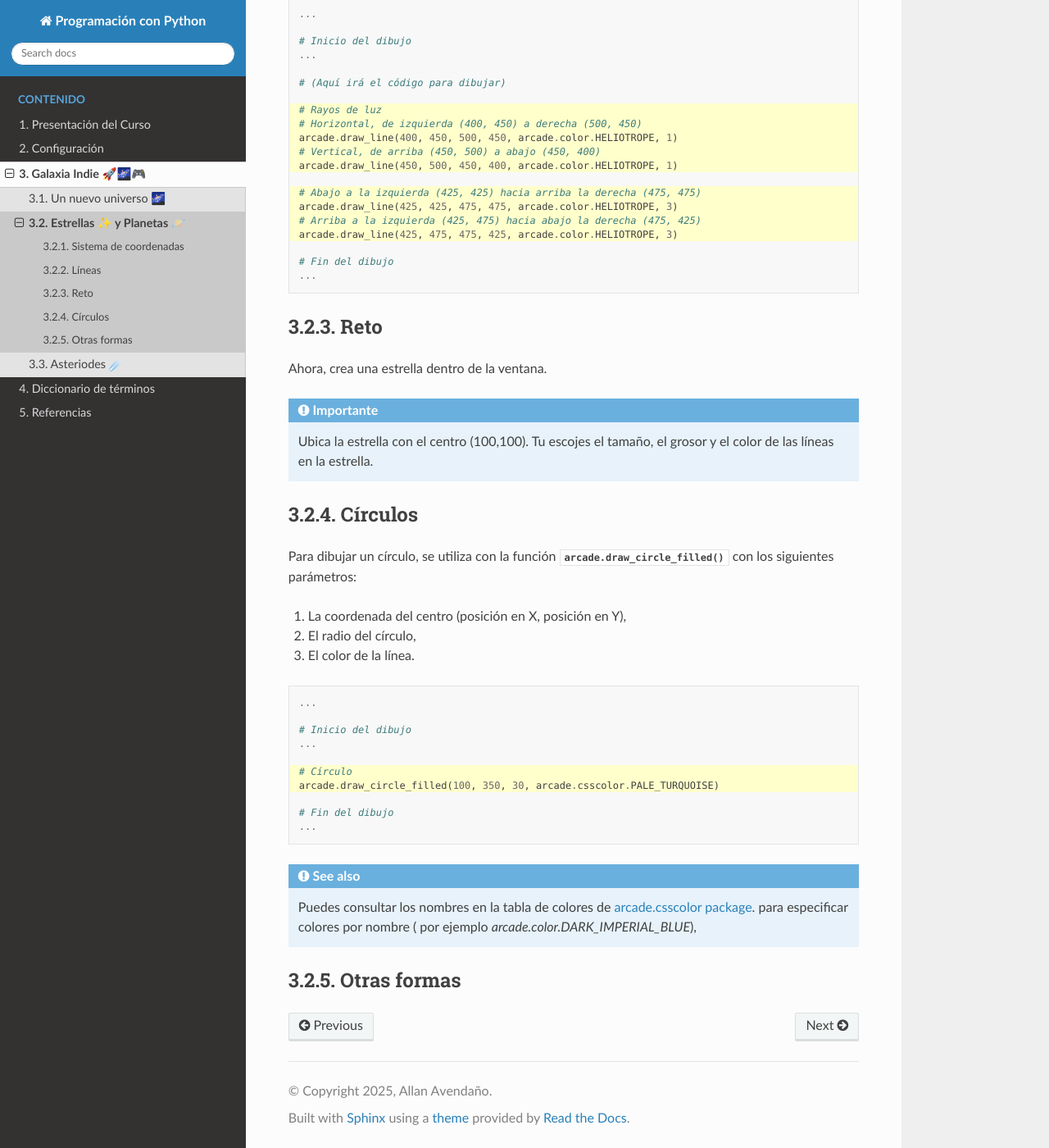
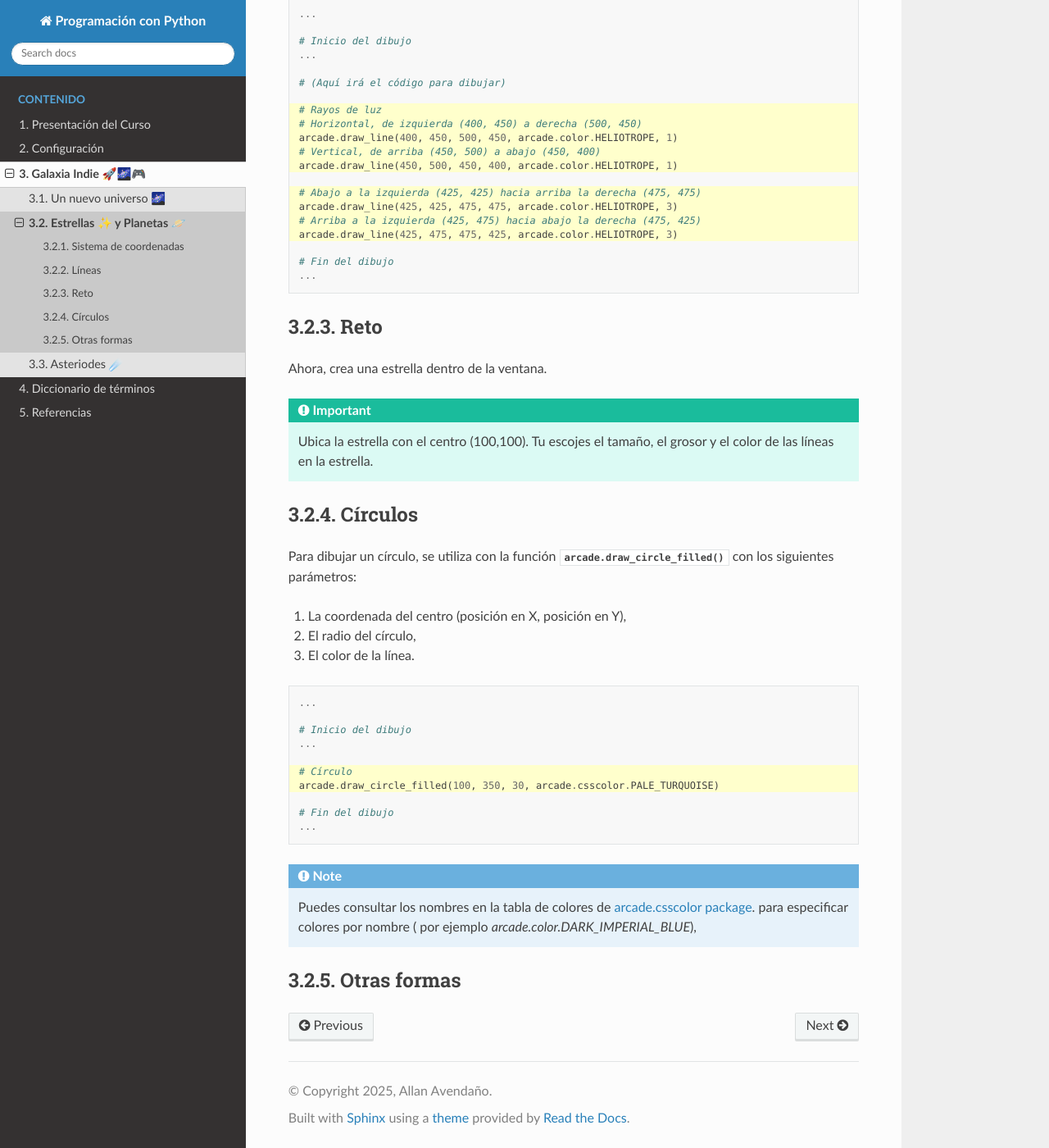
Before and after one commit to aavendan/programacion-python, a Sphinx documentation site: the page built from docs/source/sesiones/sesion02.rst, in a window 1280 px wide and 1400 px high, scrolled down 1379 px. Shown: the whole window at 82% size. Built offline with Sphinx 7.4.7 and the Read the Docs theme 3.1.0, drawn with Linux system fonts in a browser that asks for light colours.

Commit message:
back to blocks

```diff
--- a/docs/source/sesiones/sesion02.rst
+++ b/docs/source/sesiones/sesion02.rst
@@ -74,7 +74,7 @@ Reto
 
 Ahora, crea una estrella dentro de la ventana.
 
-.. admonition:: Importante
+.. important::
 
   Ubica la estrella con el centro (100,100). Tu escojes el tamaño, el grosor
   y el color de las líneas en la estrella.
@@ -104,7 +104,7 @@ Para dibujar un círculo, se utiliza con la función
     # Fin del dibujo
     ...
 
-.. seealso::
+.. note::
 
     Puedes consultar los nombres en la
     tabla de colores de
```
